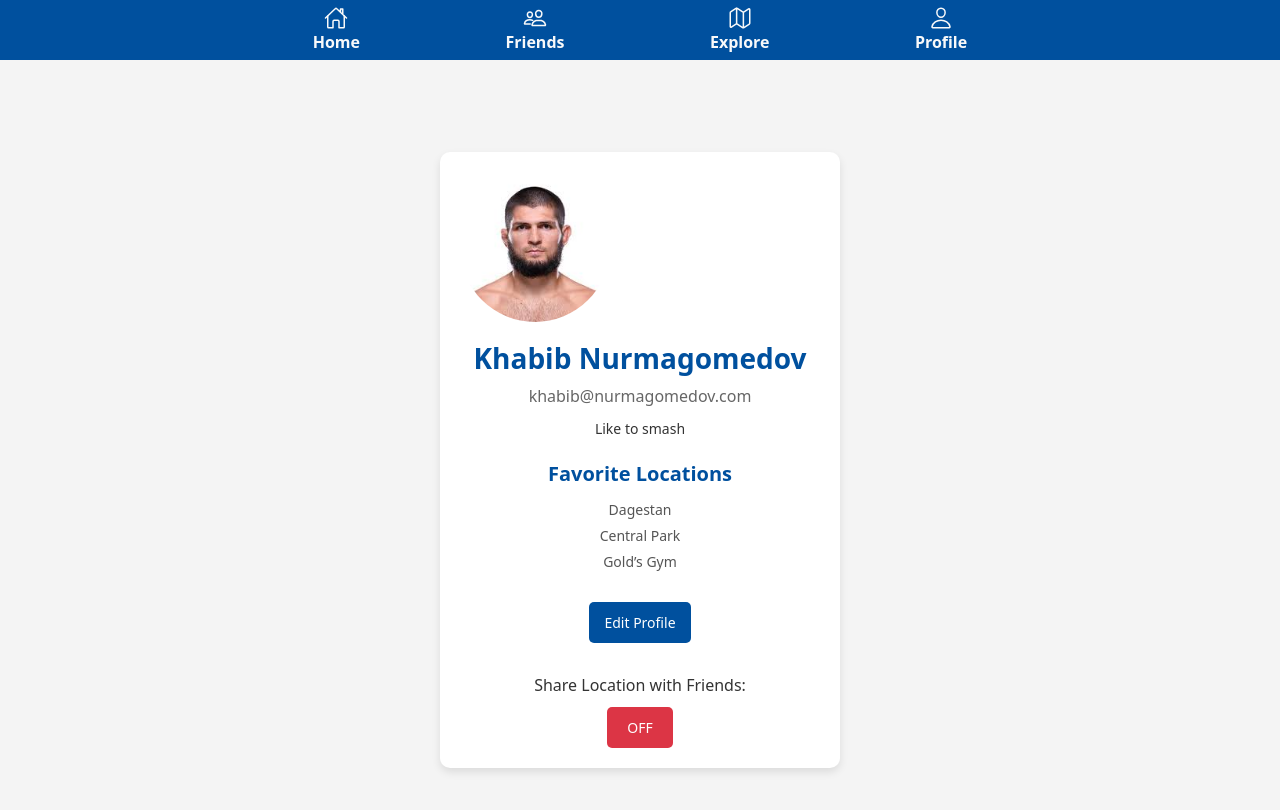
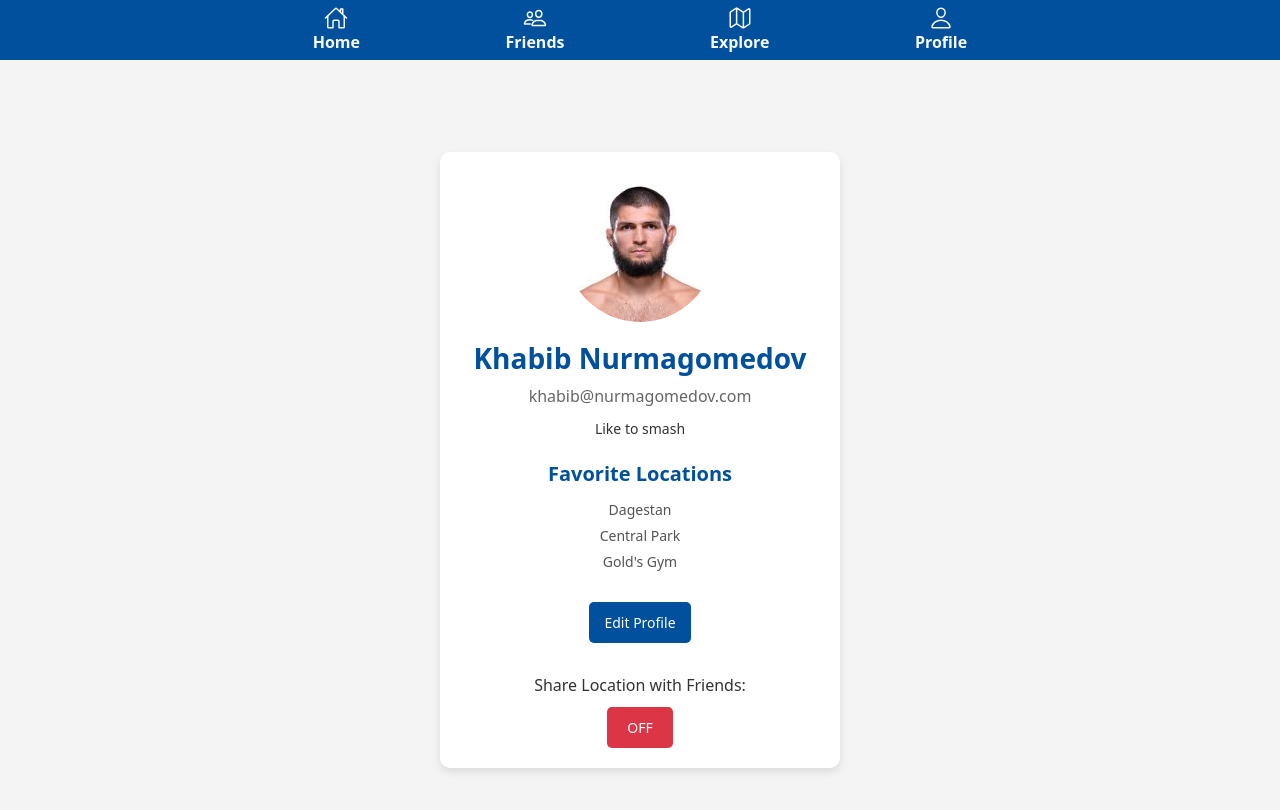
Before and after one commit to farisshaik/hackutd_2024, a React (Create React App) app in the folder whats-the-move/: page /profile in a window 1280 px wide. Shown: the top 810 px of the page. Built offline with nearby package versions, Linux system fonts and the light colour scheme; no server answers.

Commit message:
Fixed UI in home page and profile

```diff
--- a/whats-the-move/src/pages/HomePage.js
+++ b/whats-the-move/src/pages/HomePage.js
@@ -1,6 +1,6 @@
 import React from 'react';
 import { Link } from 'react-router-dom';
-import { Users, User, BarChart2 } from 'lucide-react';
+import { Users, User, BarChart2, BookOpen } from 'lucide-react';
 
 const HomePage = () => {
   return (
@@ -53,16 +53,16 @@ const HomePage = () => {
             </div>
           </Link>
 
-          {/* Results Button */}
+          {/* Explore Button */}
           <Link
-            to="/results"
+            to="/blog"
             className="group transition-all duration-300"
           >
             <div className="bg-green-500 rounded-2xl p-8 shadow-lg shadow-green-500/20
                          hover:shadow-xl hover:shadow-green-500/30 transition-all duration-300
                          flex items-center justify-center space-x-3">
-              <BarChart2 size={24} className="text-white" />
-              <span className="text-white text-lg font-medium">Results</span>
+              <BookOpen size={24} className="text-white" />
+              <span className="text-white text-lg font-medium">Explore</span>
             </div>
           </Link>
         </div>
--- a/whats-the-move/src/screens/ProfileScreen.js
+++ b/whats-the-move/src/screens/ProfileScreen.js
@@ -11,18 +11,19 @@ export default function ProfileScreen() {
     name: 'Khabib Nurmagomedov',
     email: 'khabib@nurmagomedov.com',
     bio: 'Like to smash',
-    favoriteLocations: ['Dagestan', 'Central Park', 'Gold’s Gym'],
+    favoriteLocations: ['Dagestan', 'Central Park', 'Gold\'s Gym'],
   };
 
   return (
     <div style={styles.container}>
       <div style={styles.profileCard}>
-        {/* Placeholder Profile Picture */}
-        <img
-          src={require('../khabib.jpeg')}
-          alt="Profile"
-          style={styles.profilePicture}
-        />
+        <div style={styles.profilePictureContainer}>
+          <img
+            src={require('../khabib.jpeg')}
+            alt="Profile"
+            style={styles.profilePicture}
+          />
+        </div>
         <h1 style={styles.name}>{userData.name}</h1>
         <p style={styles.email}>{userData.email}</p>
         <p style={styles.bio}>{userData.bio}</p>
@@ -36,7 +37,6 @@ export default function ProfileScreen() {
 
         <button style={styles.editButton}>Edit Profile</button>
 
-        {/* Toggle Button for Sharing Location */}
         <div style={styles.toggleContainer}>
           <label style={styles.toggleLabel}>
             Share Location with Friends:
@@ -73,12 +73,17 @@ const styles = {
     maxWidth: '400px',
     textAlign: 'center',
   },
+  profilePictureContainer: {
+    display: 'flex',
+    justifyContent: 'center',
+    alignItems: 'center',
+    margin: '0 auto 15px auto',
+  },
   profilePicture: {
     width: '150px',
     height: '150px',
     borderRadius: '50%',
     objectFit: 'cover',
-    marginBottom: '15px',
   },
   name: {
     fontSize: '28px',
```
